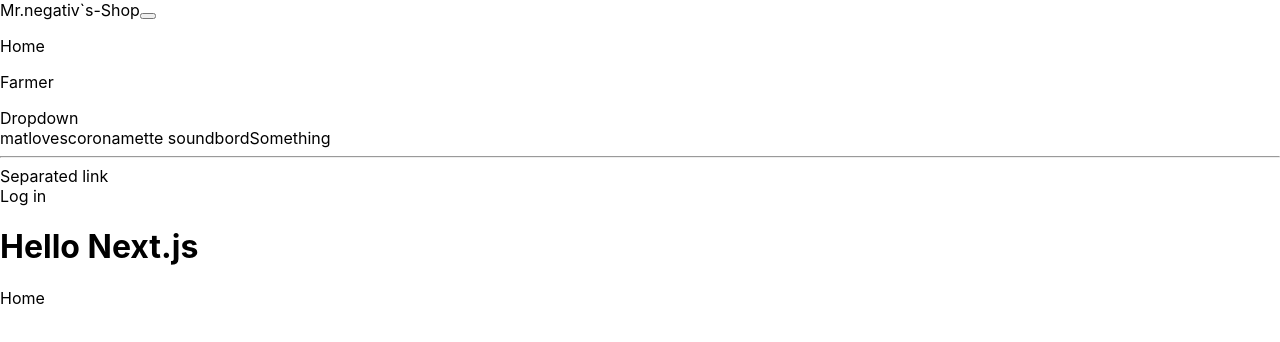
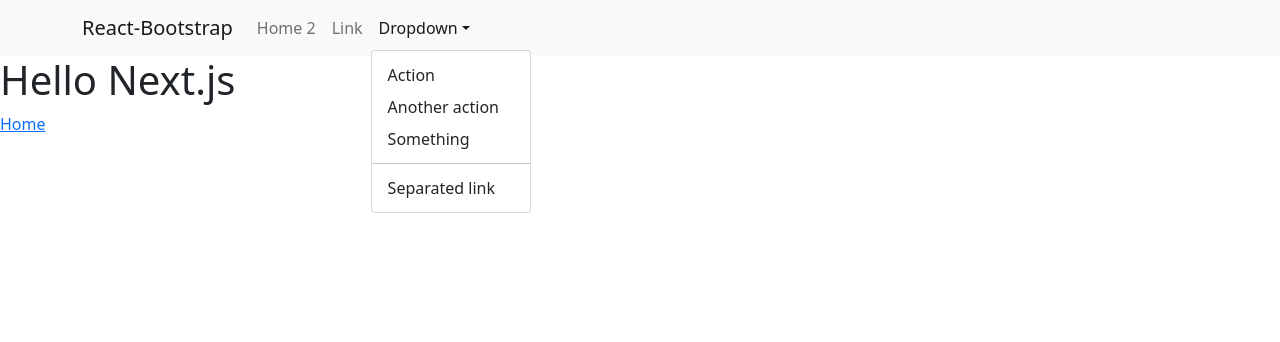
Before and after one commit to KillerDK147/shop-next, a Next.js app: page / in a window 1280 px wide. Both pictures are taken after a click on the button "Dropdown". Shown: the top 342 px of the page. Built offline with nearby package versions, Linux system fonts and the light colour scheme.

Commit message:
fixed bootstrap

```diff
--- a/compements/Menu.js
+++ b/compements/Menu.js
@@ -1,29 +1,28 @@
-import React, { Component } from "react";
-import { Container, Nav, Navbar, NavDropdown } from "react-bootstrap";
+import {
+  Navbar,
+  Container,
+  Nav,
+  NavDropdown,
+  SSRProvider,
+} from "react-bootstrap";
 import Link from "next/link";
-
-class Menu extends Component {
-  state = {};
-  render() {
-    return (
-      <Navbar bg="dark" expand="lg" variant="dark">
+export default function Home() {
+  return (
+    <Navbar bg="light" expand="lg">
+      <SSRProvider>
         <Container>
-          <Navbar.Brand href="#home">Mr.negativ`s-Shop</Navbar.Brand>
+          <Navbar.Brand href="#home">React-Bootstrap</Navbar.Brand>
           <Navbar.Toggle aria-controls="basic-navbar-nav" />
           <Navbar.Collapse id="basic-navbar-nav">
             <Nav className="me-auto">
-              <Link href="/">
-                <p>Home</p>
+              <Link href="/home" passHref>
+                <Nav.Link>Home 2</Nav.Link>
               </Link>
-              <Link href="/home">
-                <p>Farmer</p>
-              </Link>
+              <Nav.Link href="#link">Link</Nav.Link>
               <NavDropdown title="Dropdown" id="basic-nav-dropdown">
-                <NavDropdown.Item href="https://matlovescorona.tk">
-                  matlovescorona
-                </NavDropdown.Item>
-                <NavDropdown.Item href="https://matlovescorona.tk/mettemor">
-                  mette soundbord
+                <NavDropdown.Item href="#action/3.1">Action</NavDropdown.Item>
+                <NavDropdown.Item href="#action/3.2">
+                  Another action
                 </NavDropdown.Item>
                 <NavDropdown.Item href="#action/3.3">
                   Something
@@ -35,15 +34,8 @@ class Menu extends Component {
               </NavDropdown>
             </Nav>
           </Navbar.Collapse>
-          <Navbar.Collapse className="justify-content-end">
-            <Navbar.Text>
-              Log in <></>
-            </Navbar.Text>
-          </Navbar.Collapse>
         </Container>
-      </Navbar>
-    );
-  }
+      </SSRProvider>
+    </Navbar>
+  );
 }
-
-export default Menu;
--- a/pages/_app.js
+++ b/pages/_app.js
@@ -1,7 +1,11 @@
-import '../styles/globals.css'
-
+import "../styles/globals.css";
+import "bootstrap/dist/css/bootstrap.css";
+import { useEffect } from "react";
 function MyApp({ Component, pageProps }) {
-  return <Component {...pageProps} />
+  useEffect(() => {
+    import("bootstrap/dist/js/bootstrap");
+  }, []);
+  return <Component {...pageProps} />;
 }
 
-export default MyApp
+export default MyApp;
```
Also changed, not shown: pages/index.js (+3 -4 lines).
